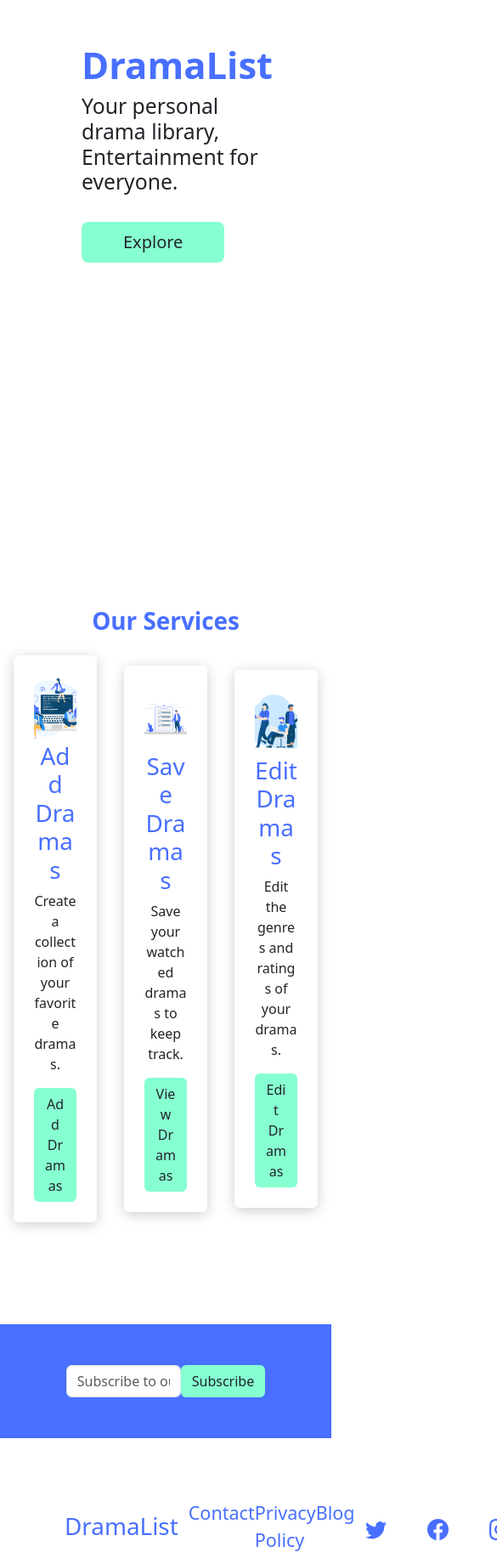
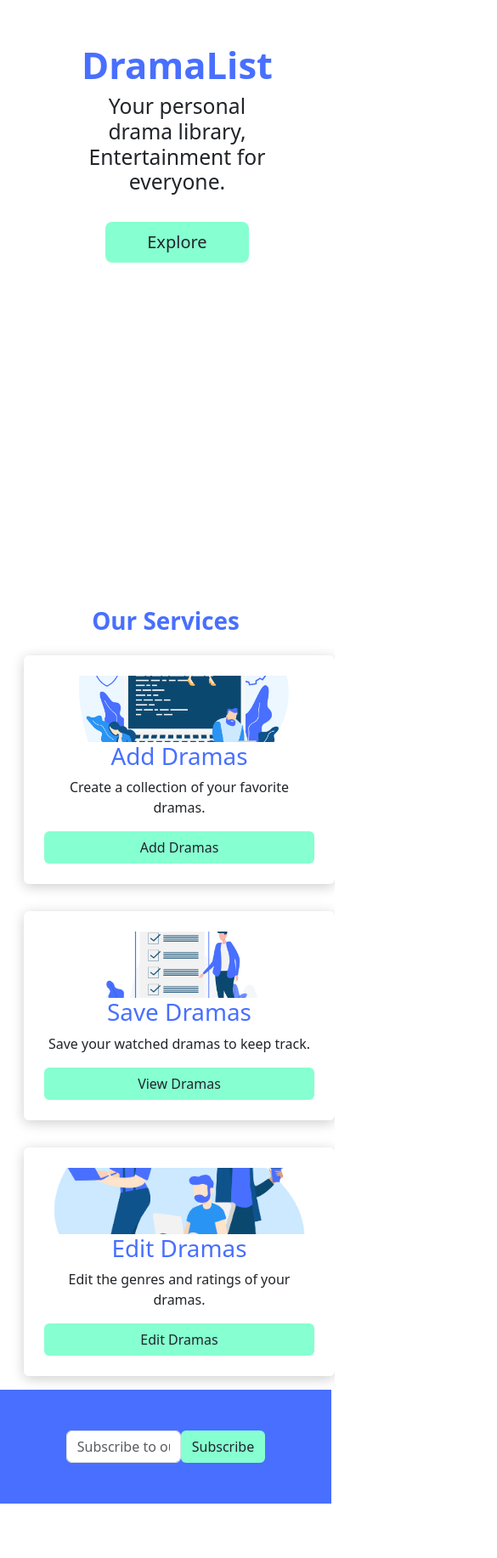
Before and after one commit to RamandeepVandal/mern-dramalist-app, a React (Vite) app in the folder client/: page / in a window 390 px wide. Shown: the part 164-1997 px from the top of the page at 85% size, 585 px wide, since content can reach past the window. Built offline with nearby package versions, Linux system fonts and the light colour scheme.

Commit message:
Made cards responsive for different screens.

```diff
--- a/client/src/components/Drama.jsx
+++ b/client/src/components/Drama.jsx
@@ -20,6 +20,8 @@ export const Drama = ({ drama, filterDrama }) => {
   const handleClickEditPage = (data) => navigate("/edit", { state: { data } });
 
   return (
+    <>
+      <div className="col-12 col-sm-6 col-md-10 col-lg-12">
         <section className="d-flex justify-content-center align-items-center flex-column">
           <div className="card container m-2 p-2 drama-container">
             <div className="d-flex align-items-center mb-2 container">
@@ -38,7 +40,10 @@ export const Drama = ({ drama, filterDrama }) => {
                     <path d="M14.5 3a1 1 0 0 1-1 1H13v9a2 2 0 0 1-2 2H5a2 2 0 0 1-2-2V4h-.5a1 1 0 0 1-1-1V2a1 1 0 0 1 1-1H6a1 1 0 0 1 1-1h2a1 1 0 0 1 1 1h3.5a1 1 0 0 1 1 1v1ZM4.118 4 4 4.059V13a1 1 0 0 0 1 1h6a1 1 0 0 0 1-1V4.059L11.882 4H4.118ZM2.5 3h11V2h-11v1Z" />
                   </svg>
                 </button>
-            <button className="btn" onClick={() => handleClickEditPage(drama)}>
+                <button
+                  className="btn"
+                  onClick={() => handleClickEditPage(drama)}
+                >
                   <svg
                     xmlns="http://www.w3.org/2000/svg"
                     width="25"
@@ -53,11 +58,23 @@ export const Drama = ({ drama, filterDrama }) => {
               </div>
             </div>
             <div className="d-flex container">
+              <div className="container">
+                <div className="row">
                   {drama?.genre?.map((val) => {
-            return <p className="me-2 genre-tags p-2 card">{val}</p>;
+                    return (
+                      <div className="col-lg-auto col-md-4 col-12">
+                        <p className="me-2 genre-tags p-2 card text-center">
+                          {val}
+                        </p>
+                      </div>
+                    );
                   })}
                 </div>
               </div>
+            </div>
+          </div>
         </section>
+      </div>
+    </>
   );
 };
--- a/client/src/components/Dramas.jsx
+++ b/client/src/components/Dramas.jsx
@@ -4,9 +4,13 @@ import { Drama } from "./Drama";
 export const Dramas = ({ dramas, filterDrama }) => {
   return (
     <>
-      {dramas.map((drama, key) => {
-        return <Drama drama={drama} key={key} filterDrama={filterDrama} />;
-      })}
+      <div className="container">
+        <div className="row">
+          {dramas.map((drama, key) => {
+            return <Drama drama={drama} key={key} filterDrama={filterDrama} />;
+          })}
+        </div>
+      </div>
     </>
   );
 };
--- a/client/src/screens/LandingPage.jsx
+++ b/client/src/screens/LandingPage.jsx
@@ -19,8 +19,8 @@ export const LandingPage = () => {
       {/* HERO SECTION */}
       <section className="hero">
         <Header />
-        <div className="d-flex justify-content-between align-items-start m-5 p-5">
-          <div className="text-start mt-5">
+        <div className="d-flex justify-content-between align-items-center text-center m-5 p-5">
+          <div className="text-center mt-5">
             <h1
               className="display-1"
               style={{ color: "#486fff", fontWeight: "bold" }}
@@ -54,6 +54,9 @@ export const LandingPage = () => {
           </h1>
 
           <div className="d-flex justify-content-between align-items-center">
+            <div className="container">
+              <div className="row">
+                <div className="col-12 col-md-6 col-lg-4">
                   <div className="card container m-3 p-4 text-center services-container">
                     <img
                       className="card-img-top"
@@ -62,10 +65,15 @@ export const LandingPage = () => {
                     />
                     <h1>Add Dramas</h1>
                     <p>Create a collection of your favorite dramas.</p>
-              <button className="btn btn-explore" onClick={handleClickDramaAdd}>
+                    <button
+                      className="btn btn-explore"
+                      onClick={handleClickDramaAdd}
+                    >
                       Add Dramas
                     </button>
                   </div>
+                </div>
+                <div className="col-12 col-md-6 col-lg-4">
                   <div className="card container m-3 p-4 text-center services-container">
                     <img
                       className="card-img-top"
@@ -81,6 +89,8 @@ export const LandingPage = () => {
                       View Dramas
                     </button>
                   </div>
+                </div>
+                <div className="col-12 col-md-6 col-lg-4">
                   <div className="card container m-3 p-4 text-center services-container">
                     <img
                       className="card-img-top"
@@ -95,6 +105,9 @@ export const LandingPage = () => {
                     >
                       Edit Dramas
                     </button>
+                  </div>
+                </div>
+              </div>
             </div>
           </div>
         </div>
@@ -116,7 +129,7 @@ export const LandingPage = () => {
 
       {/* FOOTER SECTION */}
       <section className="footer container">
-        <div className="container d-flex justify-content-between align-items-center p-5 m-3">
+        <div className="container d-flex justify-content-between align-items-center p-5 m-3 footer-container">
           <h1>DramaList</h1>
 
           <div className="container d-flex justify-content-evenly mt-2">
```
Lines whose indentation alone changed are shown as unchanged.
